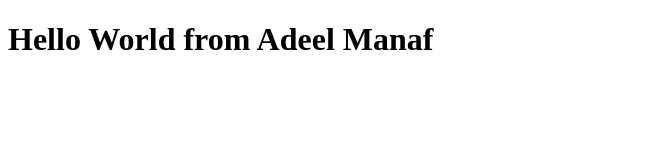
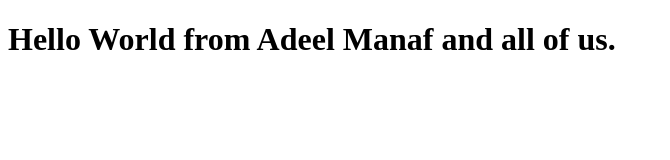
Before and after one commit to adeelmanaf43/bootcamp-1, a plain HTML site: page index.html in a window 1280 px wide. Shown: the whole page, without its empty margins (0-670 px from the left). Drawn offline with Linux system fonts and the light colour scheme.

Commit message:
Update index.html

```diff
--- a/index.html
+++ b/index.html
@@ -6,6 +6,6 @@
     <title>Document</title>
 </head>
 <body>
-    <h1>Hello World from Adeel Manaf</h1>
+    <h1>Hello World from Adeel Manaf and all of us.</h1>
 </body>
 </html>
```
